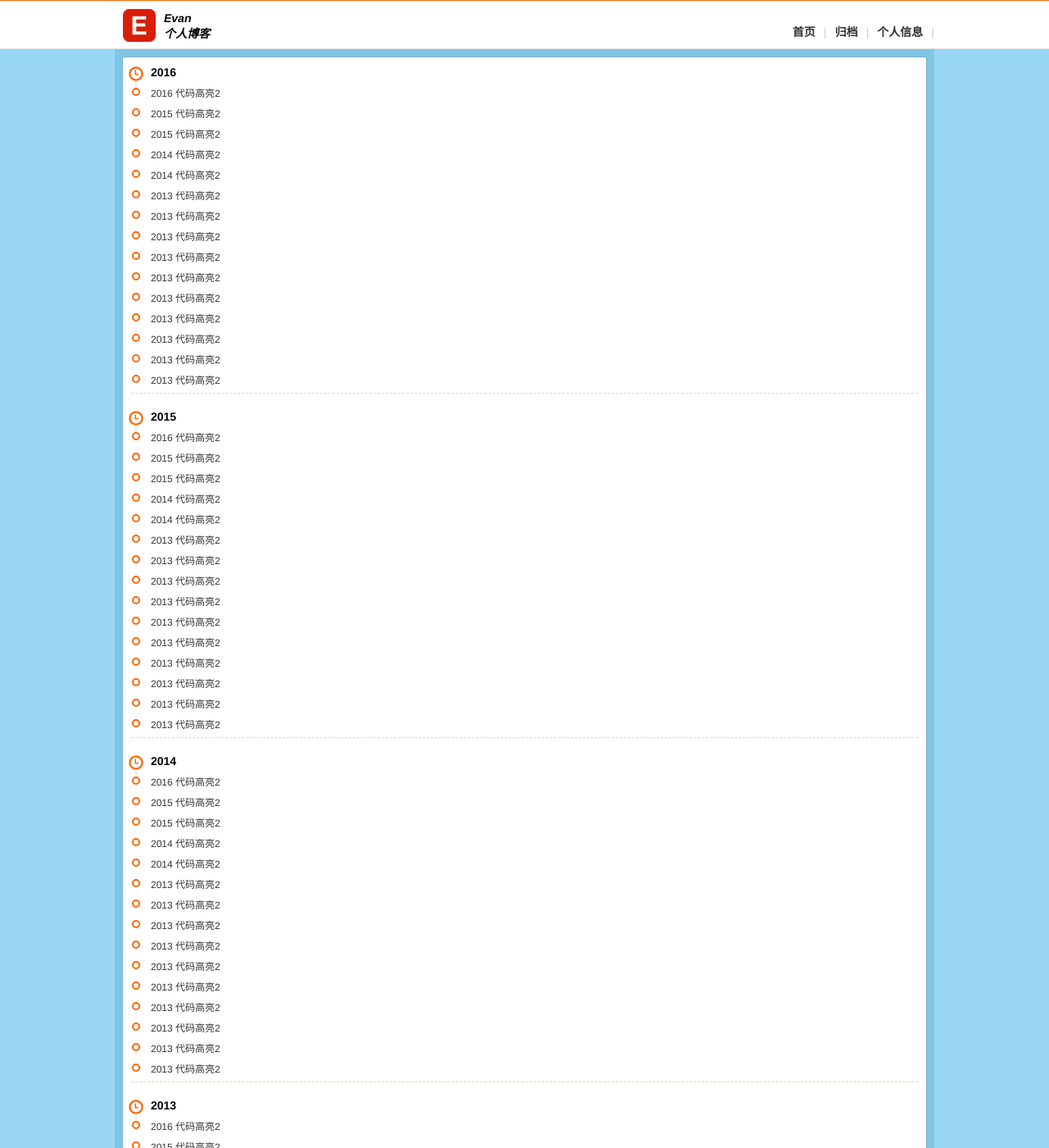
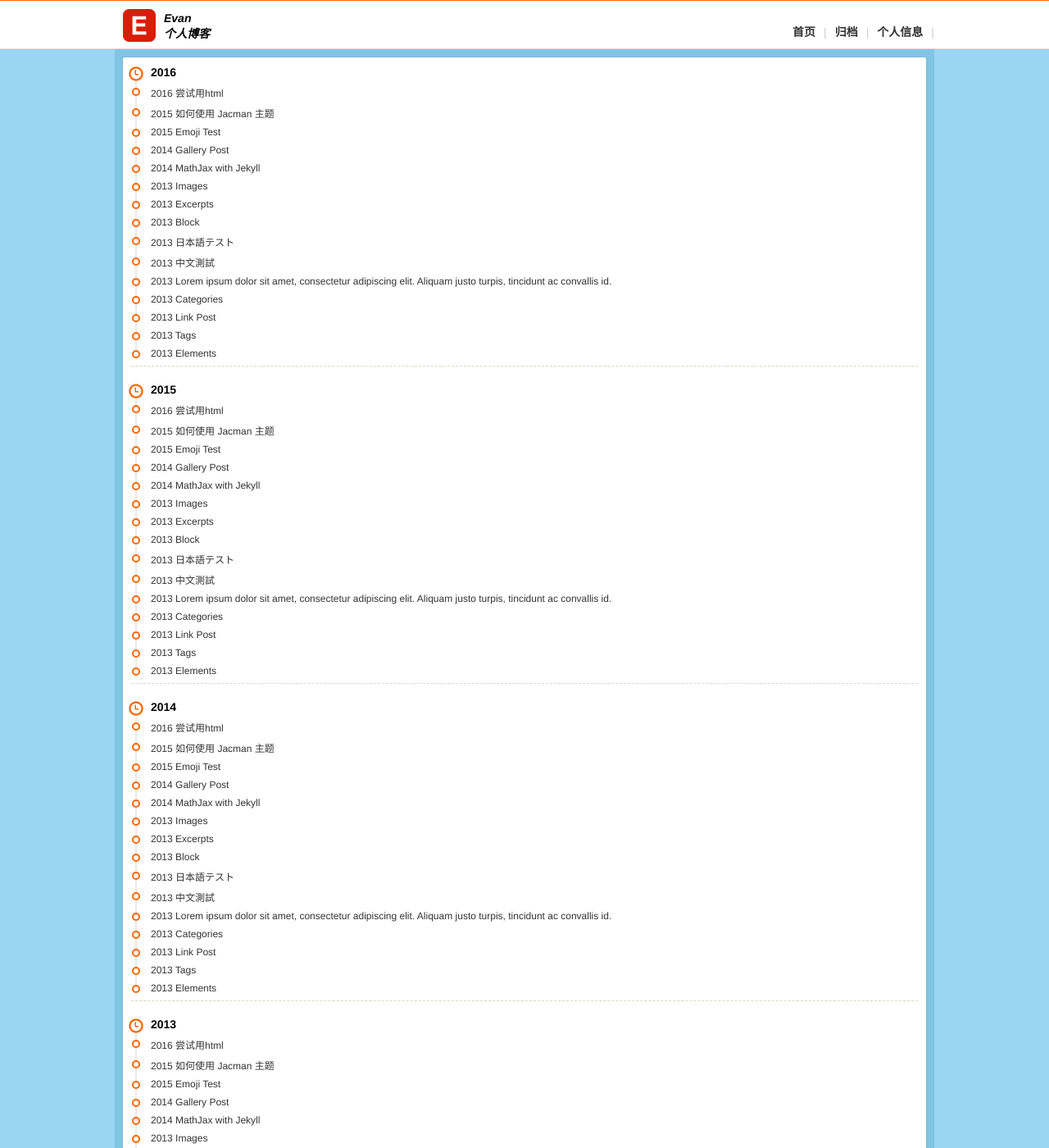
Before and after one commit to bnuephjx/bnuephjx.github.io, a Jekyll site: the page built from archives/index.html, in a window 1280 px wide and 1400 px high. Shown: the whole window at 82% size. Built offline with Jekyll 4.4.1, drawn with Linux system fonts in a browser that asks for light colours; some of the changed text lies outside the part shown.

Commit message:
no message

```diff
--- a/_includes/_views/archives.html
+++ b/_includes/_views/archives.html
@@ -15,11 +15,12 @@
                 {% for subItem in site.posts  %}
                     {% if (subItem.date | date: "%Y") ==  currentDate %}
                     <li class="eui-timeline-item">
+                        <div class="eui-timeline-tail"></div>
                         <div class="eui-timeline-head"></div>
                         <div class="eui-timeline-content">
                             <a href="blogInfo.html">
                                 <span class="item-time">{{subItem.date | date: "%Y" }}</span>
-                                <span>代码高亮2</span>
+                                <span>{{subItem.title}}</span>
                             </a>
                         </div>
                     </li>
```
